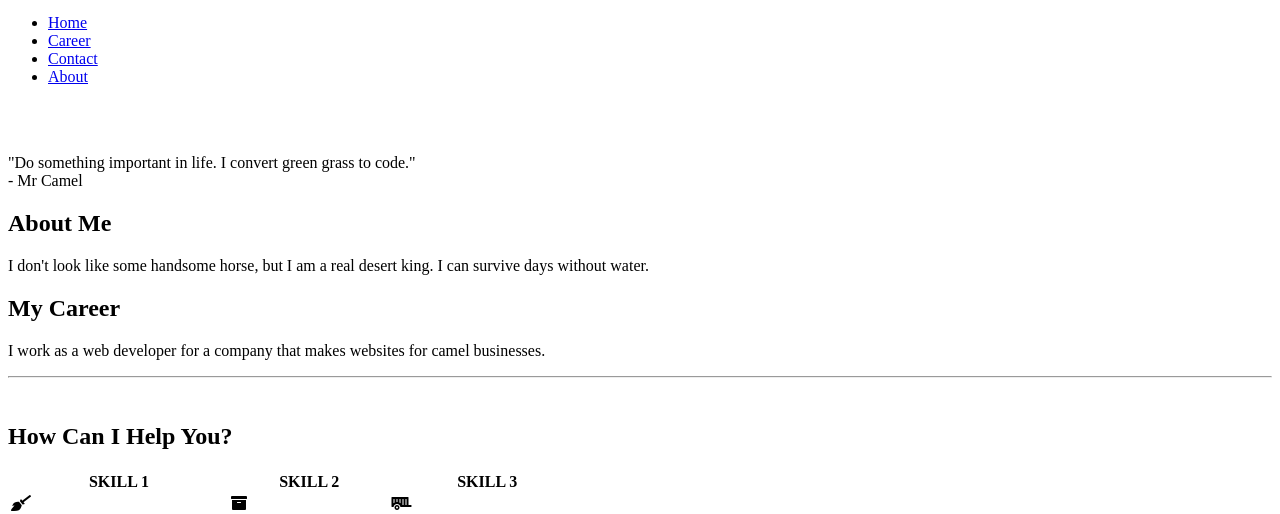
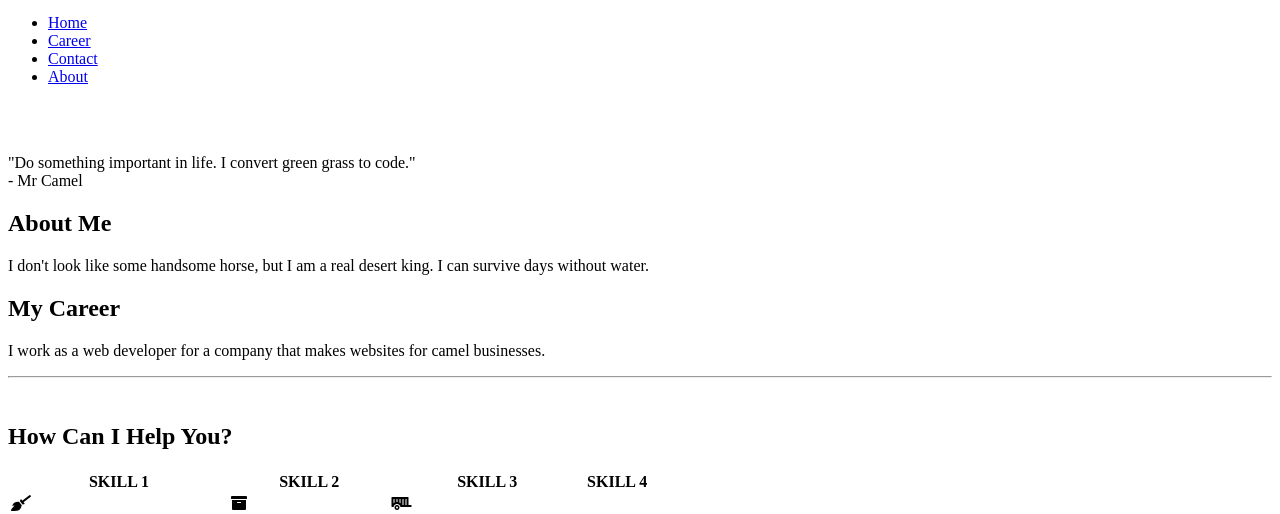
Before and after one commit to NickRaskatovCPP/gitmerge, a plain HTML site: page index.html in a window 1280 px wide. Shown: the part 286-800 px from the top of the page. Drawn offline with Linux system fonts and the light colour scheme.

Commit message:
add skill 4

```diff
--- a/index.html
+++ b/index.html
@@ -42,6 +42,7 @@ index.html
             <th>SKILL 1</th>
             <th>SKILL 2</th>
             <th>SKILL 3</th>
+            <th>SKILL 4</th>
           </tr>
           <tr>
             <td><i class="fas fa-broom"></i></td>
```
